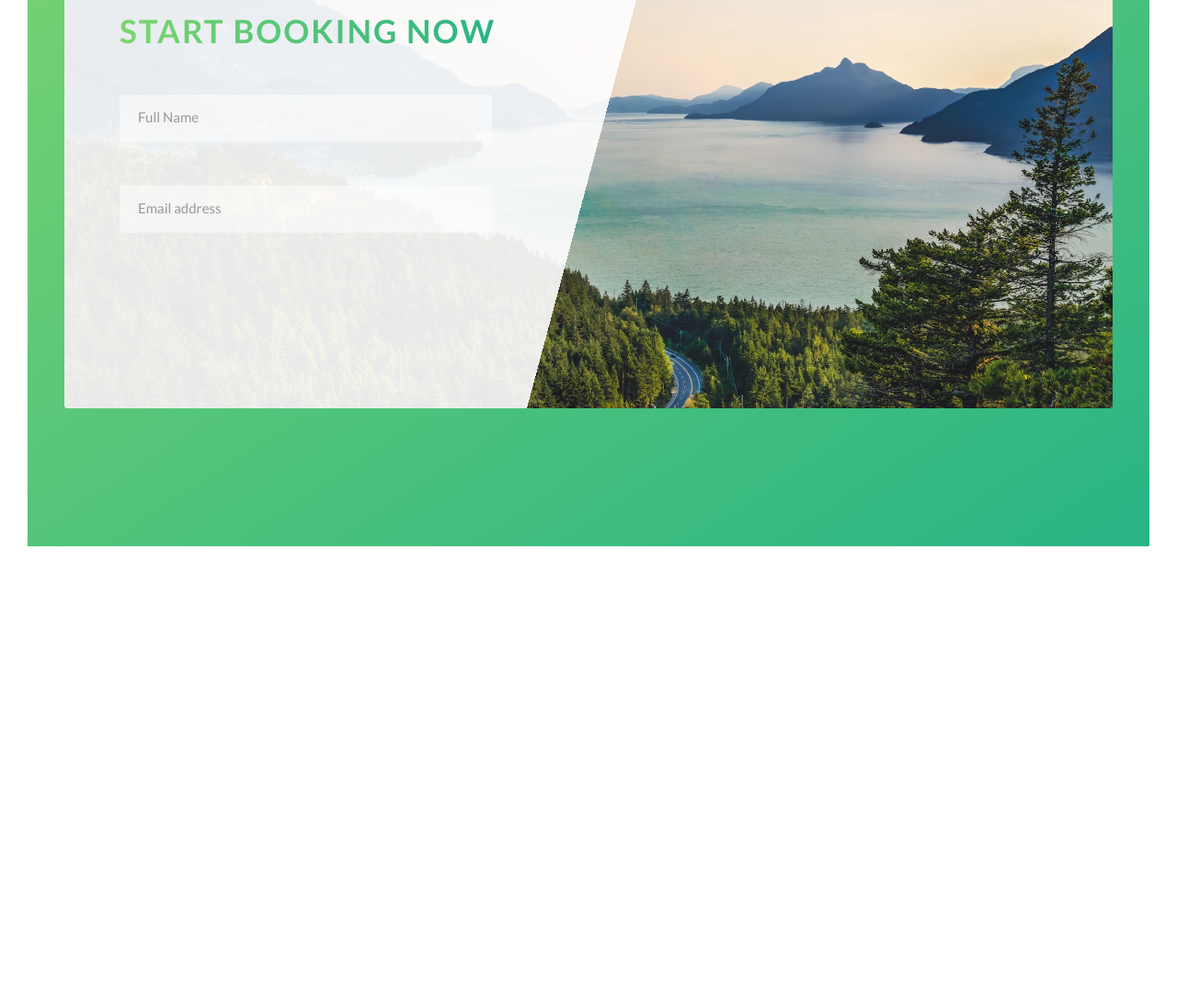
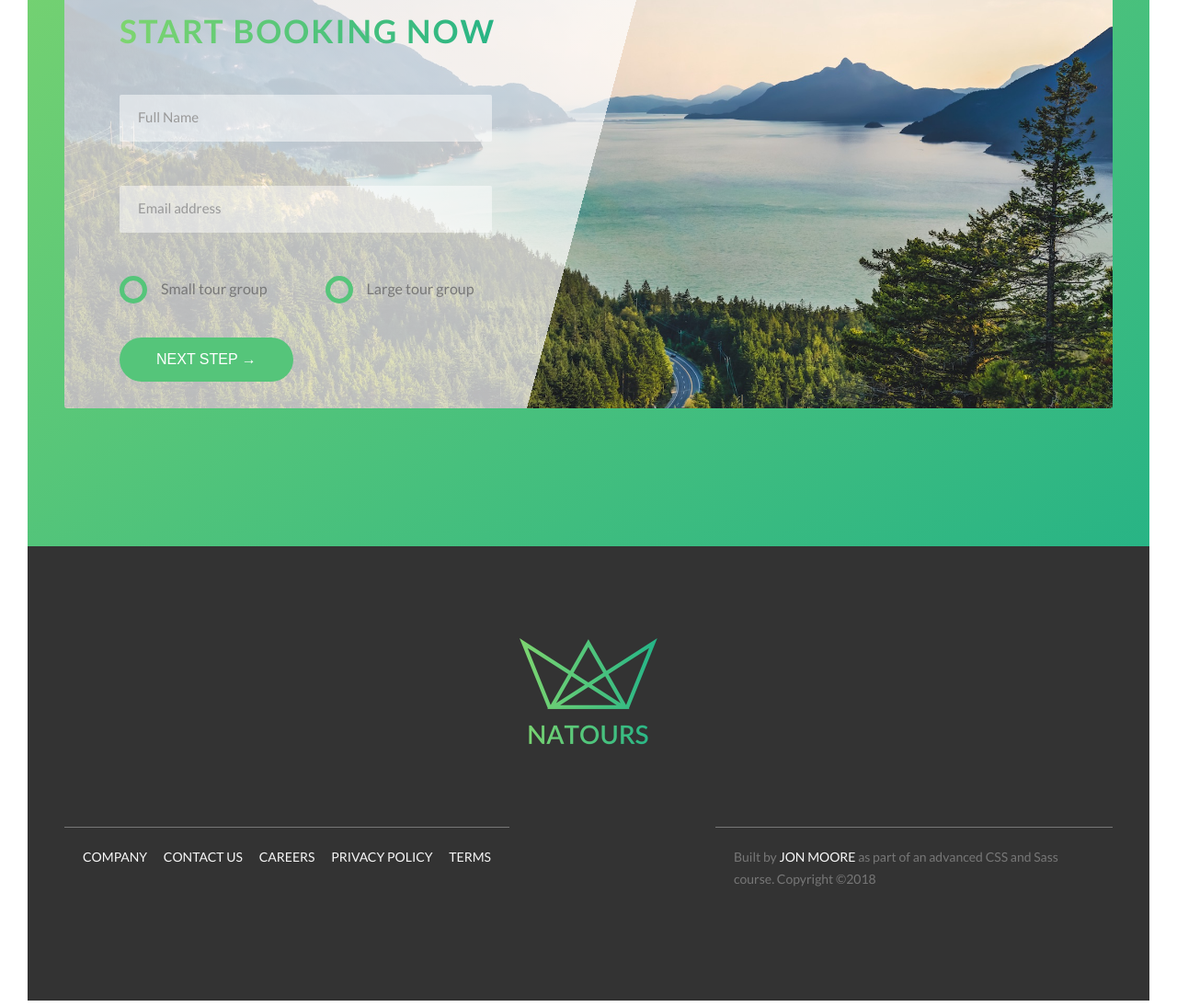
Before and after one commit to jonjondesu/natours, a website: page index.html in a window 1280 px wide. Shown: the part 4683-5778 px from the top of the page at 92% size. Before the commit the page ends 5307 px from the top, so only its background shows below. Drawn offline with Linux system fonts and the light colour scheme.

Commit message:
Footer added

```diff
--- a/index.html
+++ b/index.html
@@ -296,6 +296,27 @@
                 <input type="email" class="form__input" placeholder="Email address" id="email" required>
                 <label for="email" class="form__label">Email</label>
               </div>
+
+              <div class="form__group u-margin-bottom-medium">
+                <div class="form__radio-group">
+                  <input type="radio" class="form__radio-input" id="small" name="size">
+                  <label for="small" class="form__radio-label">
+                    <span class="form__radio-button"></span>
+                    Small tour group
+                  </label>
+                </div>
+                <div class="form__radio-group">
+                  <input type="radio" class="form__radio-input" id="large" name="size">
+                  <label for="large" class="form__radio-label">
+                    <span class="form__radio-button"></span>
+                    Large tour group
+                  </label>
+                </div>
+              </div>
+
+              <div class="form__group">
+                <button class="btn btn--green">Next step &rarr;</button>
+              </div>
             </form>
           </div>
         </div>
@@ -303,6 +324,30 @@
     </section>
 
   </main>
+
+  <footer class="footer">
+    <div class="footer__logo-box">
+      <img src="img/logo-green-2x.png" alt="Full logo" class="footer__logo">
+    </div>
+    <div class="row">
+      <div class="col-1-of-2">
+        <div class="footer__navigation">
+          <ul class="footer__list">
+            <li class="footer__item"><a href="#" class="footer__link">Company</a></li>
+            <li class="footer__item"><a href="#" class="footer__link">Contact us</a></li>
+            <li class="footer__item"><a href="#" class="footer__link">Careers</a></li>
+            <li class="footer__item"><a href="#" class="footer__link">Privacy policy</a></li>
+            <li class="footer__item"><a href="#" class="footer__link">Terms</a></li>
+          </ul>
+        </div>
+      </div>
+      <div class="col-1-of-2">
+        <p class="footer__copyright">
+          Built by <a href="#" class="footer__link">Jon Moore</a> as part of an advanced CSS and Sass course. Copyright &copy;2018
+        </p>
+      </div>
+    </div>
+  </footer>
 
   <!-- This commented-out section was used mainly for
   copy/pasting and testing grid sizing and dimensions
--- a/sass/abstracts/_variables.scss
+++ b/sass/abstracts/_variables.scss
@@ -14,6 +14,7 @@ $color-grey-light-2: #eee;
 
 $color-grey-dark: #777;
 $color-grey-dark-2: #999;
+$color-grey-dark-3: #333;
 $color-white: #fff;
 $color-black: #000;
 
--- a/sass/base/_utilities.scss
+++ b/sass/base/_utilities.scss
@@ -1,8 +1,8 @@
-.u-center-text { text-align: center };
+.u-center-text { text-align: center !important };
 
-.u-margin-bottom-big { margin-bottom: 8rem };
-.u-margin-bottom-medium { margin-bottom: 4rem };
-.u-margin-bottom-small { margin-bottom: 1.5rem };
+.u-margin-bottom-big { margin-bottom: 8rem !important };
+.u-margin-bottom-medium { margin-bottom: 4rem !important };
+.u-margin-bottom-small { margin-bottom: 1.5rem !important };
 
-.u-margin-top-big { margin-top: 8rem };
-.u-margin-top-huge { margin-top: 10rem };
+.u-margin-top-big { margin-top: 8rem !important };
+.u-margin-top-huge { margin-top: 10rem !important };
--- a/sass/components/_bg-video.scss
+++ b/sass/components/_bg-video.scss
@@ -5,7 +5,7 @@
   height: 100%;
   width: 100%;
   z-index: -1;
-  opacity: .15;
+  opacity: .2;
   overflow: hidden;
 
   &__content {
--- a/sass/components/_button.scss
+++ b/sass/components/_button.scss
@@ -1,4 +1,5 @@
 .btn {
+  &,
   &:link,
   &:visited {
     text-transform: uppercase;
@@ -9,6 +10,10 @@
     transition: all .2s;
     position: relative;
     font-size: $default-font-size;
+
+    // Change for the button element
+    border: none;
+    cursor: pointer;
 
     /* animation: moveInButton 1s ease-out; */
   }
@@ -23,7 +28,8 @@
     }
   }
 
-  &:active {
+  &:active,
+  &:focus {
     transform: translateY(-1px);
     box-shadow: 0 .5rem 1rem rgba($color-black, .2);
   }
--- a/sass/components/_form.scss
+++ b/sass/components/_form.scss
@@ -15,6 +15,7 @@
     border-bottom: 3px solid transparent;
     width: 90%;
     display: block;
+    transition: all .3s;
 
     &:focus {
       outline: none;
@@ -45,4 +46,51 @@
     visibility: hidden;
     transform: translateY(-4rem);
   }
+
+  &__radio-group {
+    width: 49%;
+    display: inline-block;
+  }
+
+  &__radio-input {
+    display: none;
+  }
+
+  &__radio-label {
+    font-size: $default-font-size;
+    cursor: pointer;
+    position: relative;
+    padding-left: 4.5rem;
+  }
+
+  &__radio-button {
+    height: 3rem;
+    width: 3rem;
+    border: 5px solid $color-primary;
+    border-radius: 50%;
+    display: inline-block;
+    position: absolute;
+    left: 0;
+    top: -.4rem;
+
+
+    &::after {
+      content: "";
+      display: block;
+      height: 1.3rem;
+      width: 1.3rem;
+      border-radius: 50%;
+      position: absolute;
+      top: 50%;
+      left: 50%;
+      transform: translate(-50%, -50%);
+      background-color: $color-primary;
+      opacity: 0;
+      transition: opacity .2s;
+    }
+  }
+
+  &__radio-input:checked ~ &__radio-label &__radio-button::after {
+    opacity: 1;
+  }
 }
--- /dev/null
+++ b/sass/layout/_footer.scss
@@ -0,0 +1,60 @@
+.footer {
+  background-color: $color-grey-dark-3;
+  padding: 10rem 0;
+  font-size: 1.4rem;
+  color: $color-grey-light-1;
+
+  &__logo-box {
+    text-align: center;
+    margin-bottom: 8rem;
+  }
+
+  &__logo {
+    width: 15rem;
+    height: auto;
+  }
+
+  &__navigation {
+    border-top: 1px solid $color-grey-dark;
+    padding: 2rem;
+    display: inline-block;
+  }
+
+  &__list {
+    list-style: none;
+  }
+
+  &__item {
+    display: inline-block;
+
+    &:not(:last-child) {
+      margin-right: 1.5rem;
+    }
+  }
+
+  &__link {
+    &:link,
+    &:visited {
+      color: $color-grey-light-1;
+      background-color: transparent;
+      text-decoration: none;
+      text-transform: uppercase;
+      display: inline-block;
+      transition: all .2s;
+    }
+
+    &:hover,
+    &:active {
+      color: $color-primary;
+      box-shadow: 0 1rem 2rem rgba($color-black, .4);
+      transform: rotate(5deg) scale(1.3);
+    }
+  }
+
+  &__copyright {
+    border-top: 1px solid $color-grey-dark;
+    padding: 2rem;
+    width: 80%;
+    float: right;
+  }
+}
--- a/sass/main.scss
+++ b/sass/main.scss
@@ -21,6 +21,7 @@
 // LAYOUT
 @import "layout/grid";
 @import "layout/header";
+@import "layout/footer";
 
 // PAGES
 @import "pages/home";
--- a/sass/pages/_home.scss
+++ b/sass/pages/_home.scss
@@ -39,8 +39,8 @@
 .book { // No clip path! Use degrees
   background-image: linear-gradient(
     105deg,
-    rgba($color-white, .9) 0%,
-    rgba($color-white, .9) 50%,
+    rgba($color-white, .7) 0%,
+    rgba($color-white, .7) 50%,
     transparent 50%),
     url(../img/nat-10.jpg);
   background-size: 100%;
```
Also changed, not shown: css/style.css.
